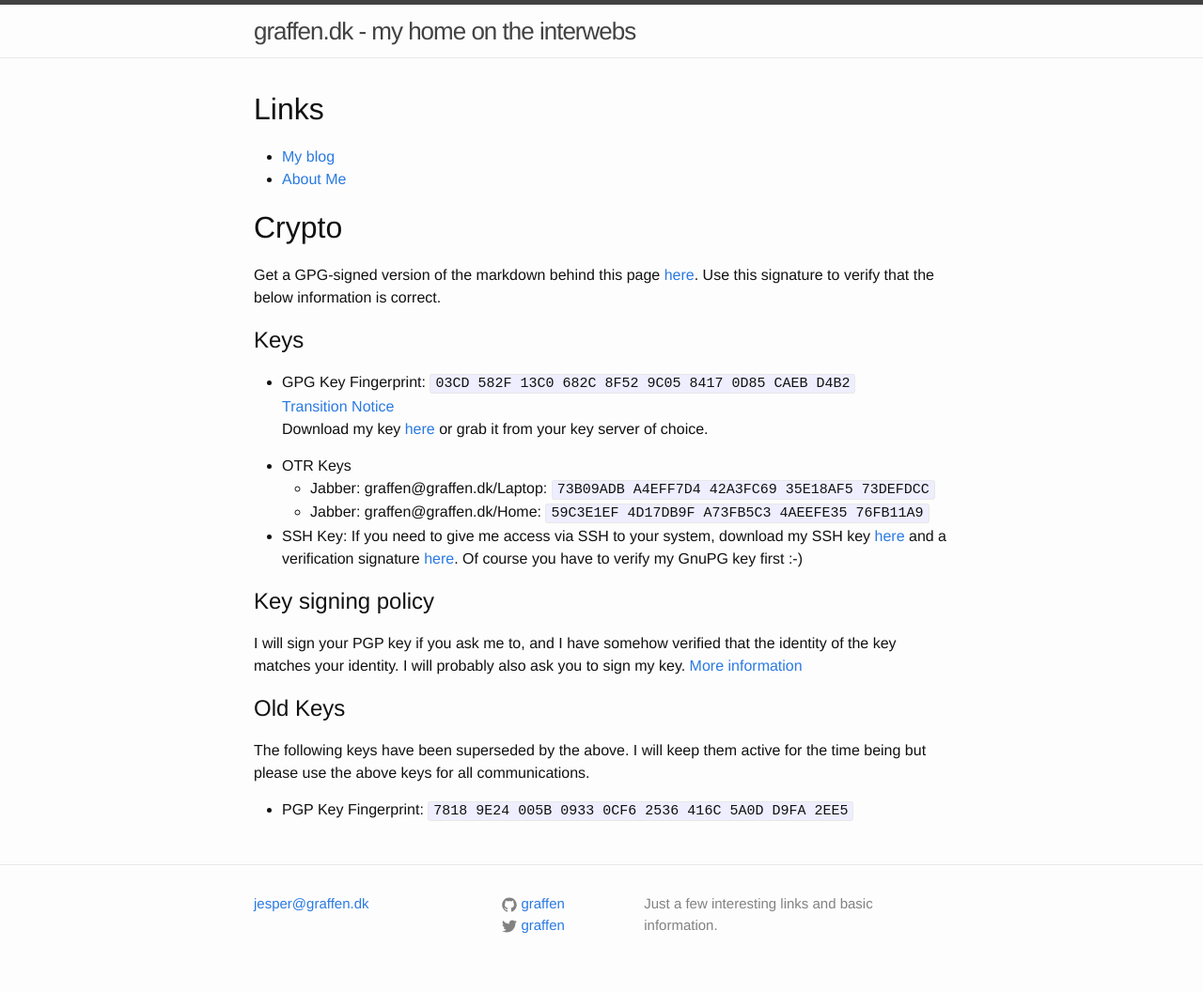
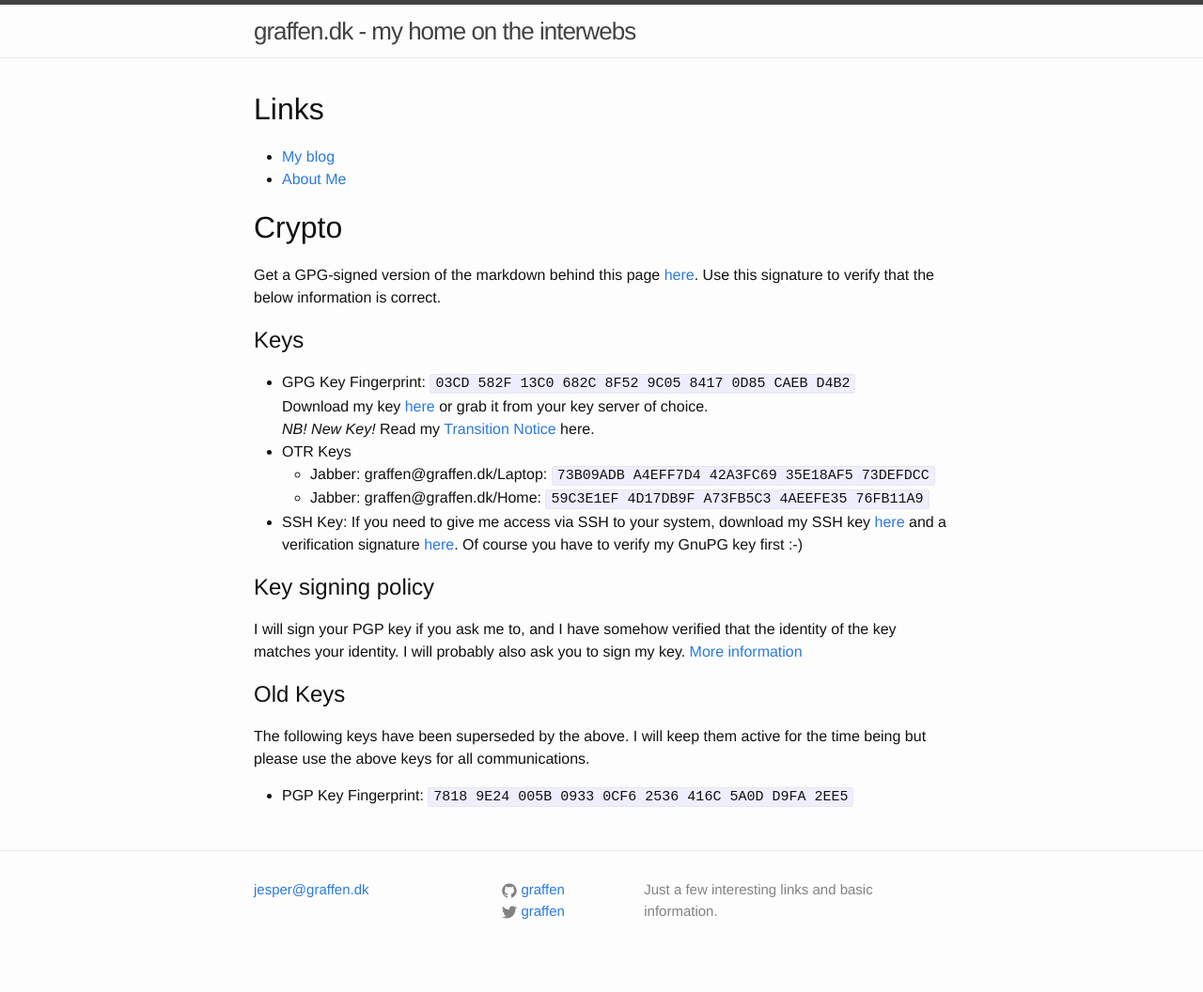
Before and after one commit to graffen/graffen.github.io, a Jekyll site: the page built from index.md, in a window 1280 px wide. Shown: the whole page at 94% size. Built offline with Jekyll 4.4.1, drawn with Linux system fonts in a browser that asks for light colours.

Commit message:
Formatting

```diff
--- a/index.md
+++ b/index.md
@@ -14,9 +14,8 @@ the below information is correct.
 ## Keys
 
 * GPG Key Fingerprint: `03CD 582F 13C0 682C 8F52  9C05 8417 0D85 CAEB D4B2`
-[Transition Notice](/transition-notice.html)
 Download my key [here](graffen.asc) or grab it from your key server of choice.
-
+*NB! New Key!* Read my [Transition Notice](/transition-notice.html) here.
 * OTR Keys
   * Jabber: graffen@graffen.dk/Laptop: `73B09ADB A4EFF7D4 42A3FC69 35E18AF5 73DEFDCC`
   * Jabber: graffen@graffen.dk/Home: `59C3E1EF 4D17DB9F A73FB5C3 4AEEFE35 76FB11A9`
```
